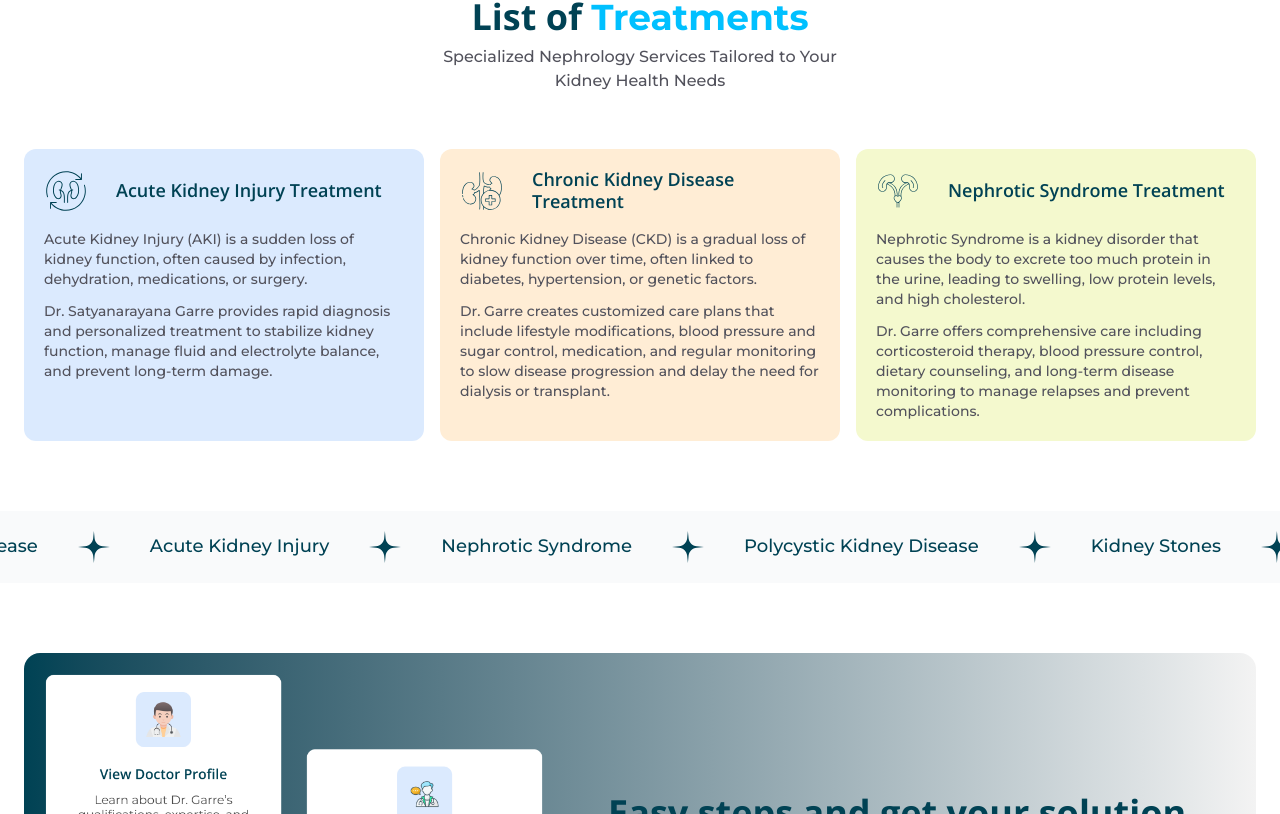
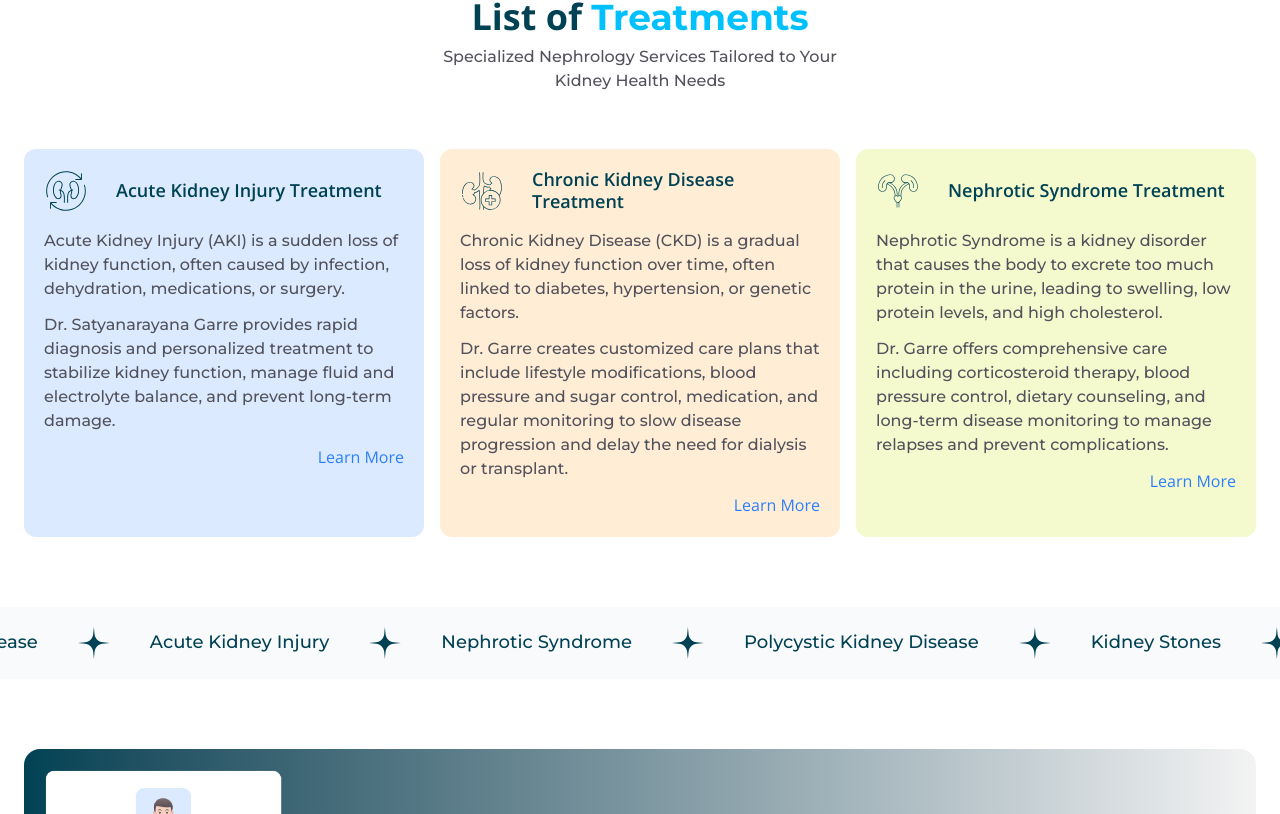
Before and after one commit to priyesshrai/dr-satyanarayana, a Next.js app: page / in a window 1280 px wide. Shown: the part 1586-2400 px from the top of the page. Built offline with nearby package versions, Linux system fonts and the light colour scheme.

Commit message:
Add services page

```diff
--- /dev/null
+++ b/src/app/services/page.tsx
@@ -0,0 +1,10 @@
+import TreatmentList from '@/components/TreatmentList'
+import React from 'react'
+
+export default function page() {
+    return (
+        <main>
+            <TreatmentList />
+        </main>
+    )
+}
--- a/src/components/NavBar.tsx
+++ b/src/components/NavBar.tsx
@@ -28,12 +28,7 @@ export default function NavBar() {
         {
             key: 'services',
             name: 'Services',
-            path: '#'
-        },
-        {
-            key: 'appointment',
-            name: 'Appointment',
-            path: '/#'
+            path: '/services'
         },
         {
             key: 'contact',
--- a/src/components/TreatmentList.tsx
+++ b/src/components/TreatmentList.tsx
@@ -1,33 +1,61 @@
 import { Heading, Section, Subheading, Wrapper } from '@/utils/Section'
 import Image from 'next/image';
-import React from 'react'
+import Link from 'next/link';
+import React, { ReactNode } from 'react'
 
 interface Data {
     title: string;
-    summary: string;
-    summary2: string;
+    summary: ReactNode;
     icon: string;
+    link: string;
 }
 
 export default function TreatmentList() {
     const data: Data[] = [
         {
             title: 'Acute Kidney Injury Treatment',
-            summary: 'Acute Kidney Injury (AKI) is a sudden loss of kidney function, often caused by infection, dehydration, medications, or surgery.',
-            summary2: 'Dr. Satyanarayana Garre provides rapid diagnosis and personalized treatment to stabilize kidney function, manage fluid and electrolyte balance, and prevent long-term damage.',
-            icon: '/images/treatment/icon-1.svg'
+            summary: (
+                <div className='w-full mt-3 flex flex-col gap-2'>
+                    <p className='lg:text-base text-zinc-600 mt-1 font-medium text-sm'>
+                        Acute Kidney Injury (AKI) is a sudden loss of kidney function, often caused by infection, dehydration, medications, or surgery.
+                    </p>
+                    <p className='lg:text-base text-sm text-zinc-600 mt-1 font-medium'>
+                        Dr. Satyanarayana Garre provides rapid diagnosis and personalized treatment to stabilize kidney function, manage fluid and electrolyte balance, and prevent long-term damage.
+                    </p>
+                </div>
+            ),
+            icon: '/images/treatment/icon-1.svg',
+            link: '',
         },
         {
             title: 'Chronic Kidney Disease Treatment',
-            summary: 'Chronic Kidney Disease (CKD) is a gradual loss of kidney function over time, often linked to diabetes, hypertension, or genetic factors.',
-            summary2: 'Dr. Garre creates customized care plans that include lifestyle modifications, blood pressure and sugar control, medication, and regular monitoring to slow disease progression and delay the need for dialysis or transplant.',
-            icon: '/images/treatment/icon-2.svg'
+            summary: (
+                <div className='w-full mt-3 flex flex-col gap-2'>
+                    <p className='lg:text-base text-zinc-600 mt-1 font-medium text-sm'>
+                        Chronic Kidney Disease (CKD) is a gradual loss of kidney function over time, often linked to diabetes, hypertension, or genetic factors.
+                    </p>
+                    <p className='lg:text-base text-sm text-zinc-600 mt-1 font-medium'>
+                        Dr. Garre creates customized care plans that include lifestyle modifications, blood pressure and sugar control, medication, and regular monitoring to slow disease progression and delay the need for dialysis or transplant.
+                    </p>
+                </div>
+            ),
+            icon: '/images/treatment/icon-2.svg',
+            link: '',
         },
         {
             title: 'Nephrotic Syndrome Treatment',
-            summary: 'Nephrotic Syndrome is a kidney disorder that causes the body to excrete too much protein in the urine, leading to swelling, low protein levels, and high cholesterol.',
-            summary2: 'Dr. Garre offers comprehensive care including corticosteroid therapy, blood pressure control, dietary counseling, and long-term disease monitoring to manage relapses and prevent complications.',
-            icon: '/images/treatment/icon-3.svg'
+            summary: (
+                <div className='w-full mt-3 flex flex-col gap-2'>
+                    <p className='lg:text-base text-zinc-600 mt-1 font-medium text-sm'>
+                        Nephrotic Syndrome is a kidney disorder that causes the body to excrete too much protein in the urine, leading to swelling, low protein levels, and high cholesterol.
+                    </p>
+                    <p className='lg:text-base text-sm text-zinc-600 mt-1 font-medium'>
+                        Dr. Garre offers comprehensive care including corticosteroid therapy, blood pressure control, dietary counseling, and long-term disease monitoring to manage relapses and prevent complications.
+                    </p>
+                </div>
+            ),
+            icon: '/images/treatment/icon-3.svg',
+            link: '',
         },
     ]
     return (
@@ -43,7 +71,7 @@ export default function TreatmentList() {
                         </Subheading>
                     </div>
 
-                    <div className='flex-1 relative grid grid-cols-[repeat(auto-fit,minmax(280px,1fr))] lg:gap-4 md:gap-6 gap-8'>
+                    <div className='flex-1 relative grid lg:grid-cols-3 md:grid-cols-2 grid-cols-1 lg:gap-4 md:gap-6 gap-8'>
                         {
                             data.map((items, idx) => (
                                 <div key={idx} className={`w-full h-full p-5 rounded-xl ${idx === 0 ? 'bg-[#DBEAFE]' : idx === 1 ? 'bg-[#FFEDD5]' : 'bg-[#F4F9CE]'}`}>
@@ -55,14 +83,10 @@ export default function TreatmentList() {
                                             {items.title}
                                         </h3>
                                     </div>
-                                    <div className='w-full mt-3 flex flex-col gap-2'>
-                                        <Subheading className='text-left !text-sm'>
-                                            {items.summary}
-                                        </Subheading>
-                                        <Subheading className='text-left !text-sm'>
-                                            {items.summary2}
-                                        </Subheading>
-                                    </div>
+                                    {items.summary}
+                                    <Link href={items.link} className='mt-3 block w-max ml-auto text-blue-500'>
+                                        Learn More
+                                    </Link>
                                 </div>
                             ))
                         }
```
